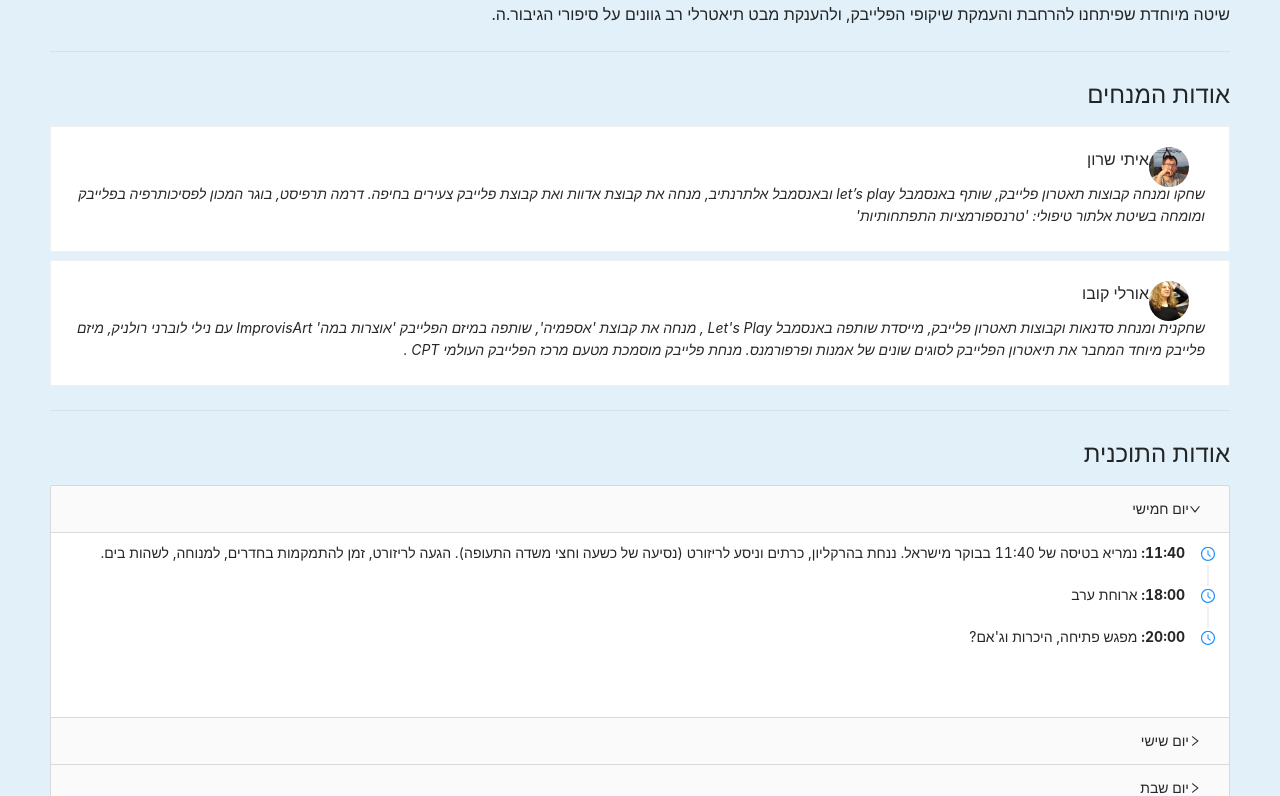
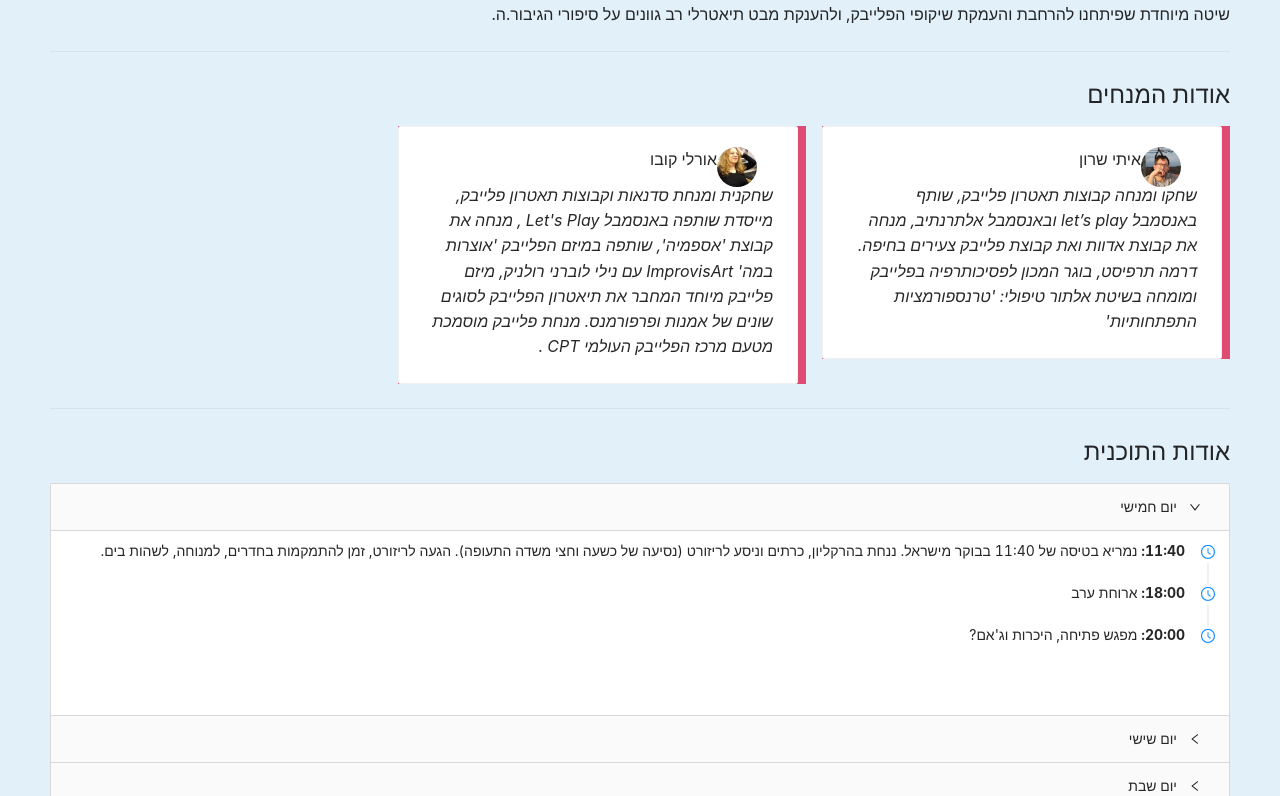
Before and after one commit to omergdalia/back-to-family, a React (Create React App) app: page / in a window 1280 px wide. Shown: the part 824-1620 px from the top of the page. Built offline with nearby package versions, Linux system fonts and the light colour scheme.

Commit message:
Add missing css

```diff
--- a/src/App.css
+++ b/src/App.css
@@ -38,3 +38,23 @@
 .ant-timeline-item-content {
   margin: 0px 2em !important;
 }
+
+.ant-space {
+  grid-gap: 1em !important;
+}
+
+.ant-space-item {
+  background-color: #df4c73;
+}
+
+.ant-space-item .ant-card {
+  width: 25em;
+  margin: 0 0.5em 0 0;
+  font-size: inherit !important;
+}
+
+
+.ant-collapse-header svg {
+  transform: rotate(180deg);
+  margin-left: 1em;
+}
```
